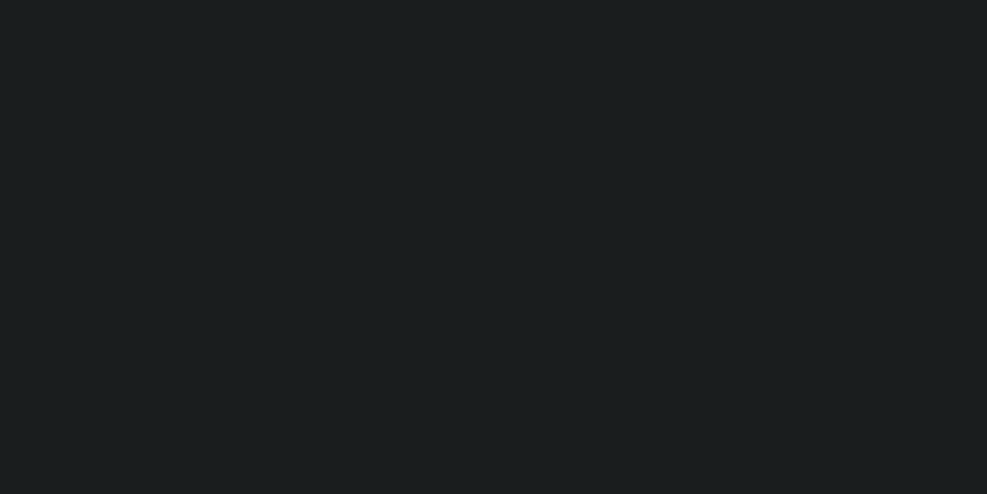
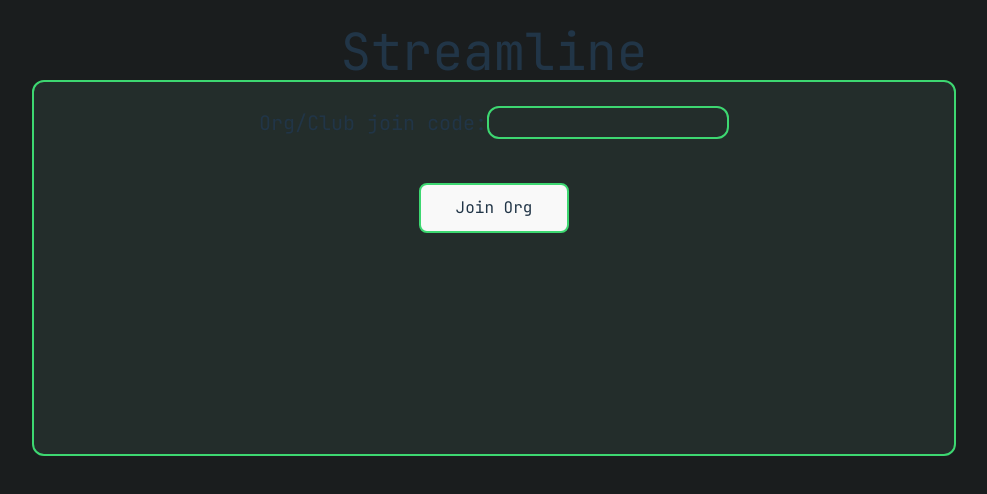
Before and after one commit to NicholasMacasaet/Capstone-Club-Task-Management-App, a React app in the folder Task_Manager_Frontend/: page /orgs/join in a window 1280 px wide. Before the commit this address had no page. Shown: the top 494 px of the page, without its empty margins (146-1133 px from the left). Built offline with nearby package versions, Linux system fonts and the light colour scheme; the HTML template or start-up script is replaced by a standard one.

Commit message:
Chat we out here speed running frontend ui

```diff
--- a/Task_Manager_Frontend/src/App.css
+++ b/Task_Manager_Frontend/src/App.css
@@ -87,6 +87,37 @@
   width: 120px;
 }
 
+.org_landing_page_wrapper{
+  border: 2px solid var(--antares_emerald);
+  background-color: var(--dark_slate_grey)
+}
+
+.org_landing_buttons {
+  border: 2px solid var(--antares_emerald);
+  background-color: var(--midnight_green);
+  width: 200px;
+  height: 25px;
+}
+
+.description {
+  border: 2px solid var(--antares_emerald);
+  background-color: var(--midnight_green);
+  width: full;
+  height: 100px;
+}
+
+.org_join_page_wrapper {
+  border: 2px solid var(--antares_emerald);
+  background-color: var(--dark_slate_grey)
+}
+
+.form_submit_button{
+  border: 2px solid var(--antares_emerald);
+  height: 50px;
+  width: 150px;
+}
+
+
 .logo {
   height: 6em;
   padding: 1.5em;
--- a/Task_Manager_Frontend/src/App.tsx
+++ b/Task_Manager_Frontend/src/App.tsx
@@ -7,6 +7,9 @@
 import { LandingPage } from './landing_page';
 import { Register } from './pages/login&register/register';
 import { Login } from './pages/login&register/login';
+import { OrgLandingPage } from './pages/org_register/org_landing_page';
+import { CreateOrg } from './pages/org_register/org_create';
+import { OrgJoin } from './pages/org_register/org_join';
 
 function App() {
   return (
@@ -20,6 +23,11 @@
             <Route path="/login" element={<Login/>}/>
             <Route path="/register" element={<Register/>}/>
 
+            <Route path="/orgs">
+              <Route path='/orgs/landing' index element={<OrgLandingPage/>}/>
+              <Route path='/orgs/create' element={<CreateOrg/>}/>
+              <Route path='/orgs/join' element={<OrgJoin/>}/>
+            </Route>
           </Routes>
       </Router>
     </UserContextProvider>
--- a/Task_Manager_Frontend/src/pages/login&register/login.tsx
+++ b/Task_Manager_Frontend/src/pages/login&register/login.tsx
@@ -1,4 +1,5 @@
 import { useState, type ChangeEvent } from "react"
+import { Link, useNavigate } from "react-router-dom"
 // import { Link } from "react-router-dom"
 
 
@@ -16,6 +17,8 @@
         setPassword(event.target.value);
     }
 
+    const navigate = useNavigate()
+
     const handleLogin = async (event:React.FormEvent<HTMLFormElement>)  => {
         event.preventDefault()
 
@@ -24,14 +27,23 @@
             password:password,
         }
 
+        navigate("/orgs/landing")
+
         console.log("test")
     }
 
     return(<>
         <div className="login_page w-full h-full flex flex-col justify-start items-center">
-            <h1 className="landing_page_header w-full hidden sm:block">
-                Login to Streamline
-            </h1>
+            <div className="w-full flex">
+                <Link to="/" className="text-3xl justify-self-start self-start sm:self-center">
+                        <p>←</p>
+                </Link>
+
+                <h1 className="landing_page_header w-full hidden sm:block justify-self-center">
+                    Login to Streamline
+                </h1>
+            </div>
+
 
             <p className="landing_page_header w-full text-4xl sm:hidden">
                 Login to Streamline
--- a/Task_Manager_Frontend/src/pages/login&register/register.tsx
+++ b/Task_Manager_Frontend/src/pages/login&register/register.tsx
@@ -1,5 +1,6 @@
-import { all } from "axios";
+import  axios  from 'axios';
 import { useEffect, useState, type ChangeEvent} from "react";
+import { Link, useNavigate } from "react-router-dom";
 
 export const Register = () => {
 
@@ -80,12 +81,32 @@
     const[error, setError] = useState("")
 
 
+    const packaged_data ={
+        username: username,
+        email: email,
+        phone_number: phone_number,
+        password: password,
+        confirm_password: confirm_password
+    }
+
+    let navigate = useNavigate()
+
+
     const handleRegistration = async(event:React.FormEvent<HTMLFormElement>) => {
 
         event.preventDefault()
 
         try {
             console.log("hi")
+
+            // const data = await axios({
+            //     method: 'post',
+            //     url: (add api endpoint here when implemented)
+            //     data: JSON.stringify(packaged_data),
+            //     headers: {'Content-Type': 'application/json' }
+            // })
+            alert("Registration Successful! Please log in")
+            navigate("/login")
 
         }catch(error){
             console.error(error)
@@ -103,9 +124,14 @@
 
     return(<>
         <div className="login_page w-full h-full flex flex-col justify-start items-center">
-            <h1 className="landing_page_header w-full hidden sm:block">
-                Register for Streamline
-            </h1>
+            <div className="w-full flex flex-col sm:flex-row justify-center">
+                <Link to="/" className="text-3xl justify-self-start self-start sm:self-center">
+                    <p>←</p>
+                </Link>
+                <h1 className="landing_page_header w-full hidden sm:block justify-self-center">
+                    Register for Streamline
+                </h1>
+            </div>
 
             <p className="landing_page_header w-full text-4xl sm:hidden">
                 Register for Streamline
--- /dev/null
+++ b/Task_Manager_Frontend/src/pages/org_register/org_create.tsx
@@ -0,0 +1,34 @@
+export const CreateOrg = () => {
+    //TODO: login checks when thats implemented
+
+    return(<>
+        <div className="w-full h-full flex flex-col justify-start items-center">
+            <h1>Streamline</h1>
+            <div className="org_landing_page_wrapper h-full sm:h-1/2 w-full sm:w-3/4 flex justify-start rounded-xl flex-col">
+                <form className="w-full h-full mt-5 flex flex-col">
+
+                    <div className="form_group flex flex-col sm:flex-row justify-center p-1">
+                        <label className="sm:self-center self-start text-xl" htmlFor="org_name">Org/Club Name:</label>
+                        <input type="text" id="org_name" className="form_input rounded-xl p-1" name="org_name"></input>
+                    </div>
+
+                    {/* maybe here we could have something that lets you add emails */}
+
+                    <div className="form_group flex flex-col justify-center p-1">
+                        <label className="self-start text-xl" htmlFor="club_description">Description:</label>
+                        <textarea className="w-full h-1/2 description rounded-xl p-1" name="club_description" id="club_description">
+
+                        </textarea>
+                    </div>
+
+                    <div className="form_group w-full mt-10 flex justify-center">
+                        <button type="submit" className="form_submit_button w-fit">
+                            Create Org
+                        </button>
+                    </div>
+                </form>
+            </div>
+        </div>
+    </>)
+
+}
--- /dev/null
+++ b/Task_Manager_Frontend/src/pages/org_register/org_join.tsx
@@ -0,0 +1,27 @@
+export const OrgJoin = () => {
+    //TODO: login checks when thats implemented
+
+    return (<>
+        <div className="w-full h-full flex flex-col justify-start items-center">
+            <h1>Streamline</h1>
+            <div className="org_join_page_wrapper h-full sm:h-1/2 w-full sm:w-3/4 flex justify-start rounded-xl flex-col">
+
+                <form className="w-full h-full mt-5 flex flex-col">
+
+                    <div className="form_group flex flex-col sm:flex-row justify-center p-1">
+                        <label className="sm:self-center self-start text-xl" htmlFor="org_join_code">Org/Club join code:</label>
+                        <input type="text" id="org_join_code" className="form_input rounded-xl p-1" name="org_join_code"></input>
+                    </div>
+
+                    <div className="form_group w-full mt-10 flex justify-center">
+                        <button type="submit" className="form_submit_button w-fit">
+                            Join Org
+                        </button>
+                    </div>
+
+                </form>
+
+            </div>
+        </div>
+    </>)
+}
--- /dev/null
+++ b/Task_Manager_Frontend/src/pages/org_register/org_landing_page.tsx
@@ -0,0 +1,23 @@
+import { Link } from "react-router-dom"
+
+export const OrgLandingPage =()=>{
+
+    return (<>
+        <div className="w-full h-full flex flex-col justify-start items-center">
+            <h1>Streamline</h1>
+
+            <div className="org_landing_page_wrapper h-full sm:h-1/2 w-full sm:w-3/4 flex justify-start rounded-xl flex-col">
+                <h2 className="mt-2">It seems you're not part of an org or club ...</h2>
+                <div className="org_button_group w-full flex flex-col items-center justify-self-center h-fit mt-5">
+                    <Link to="/orgs/create" className="org_landing_buttons rounded-xl">
+                        Create Org
+                    </Link>
+
+                    <Link to="/orgs/join" className="org_landing_buttons rounded-xl mt-4">
+                        Join Org
+                    </Link>
+                </div>
+            </div>
+        </div>
+    </>)
+}
```
